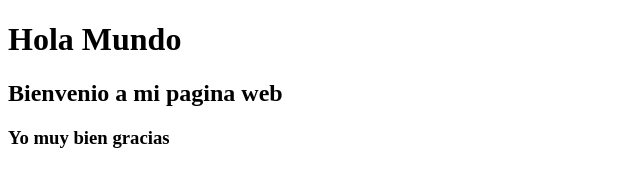
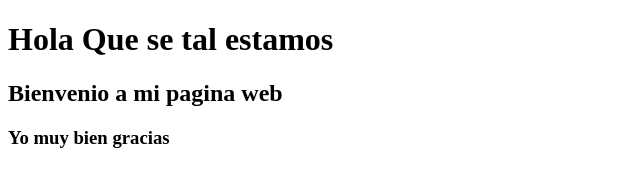
Before and after one commit to Navasco1111/prueba-web, a plain HTML site: page index.html in a window 1280 px wide. Shown: the whole page, without its empty margins (0-640 px from the left). Drawn offline with Linux system fonts and the light colour scheme.

Commit message:
Haciendo una pregunta en el titulo rapida

```diff
--- a/index.html
+++ b/index.html
@@ -5,7 +5,7 @@
 	<title>Prueba de GITHUB</title>
 </head>
 <body>
-	<h1>Hola Mundo</h1>
+	<h1>Hola Que se tal estamos</h1>
 	<h2>Bienvenio a mi pagina web</h2>
 	<h3>Yo muy bien gracias</h3>
 </body>
```
